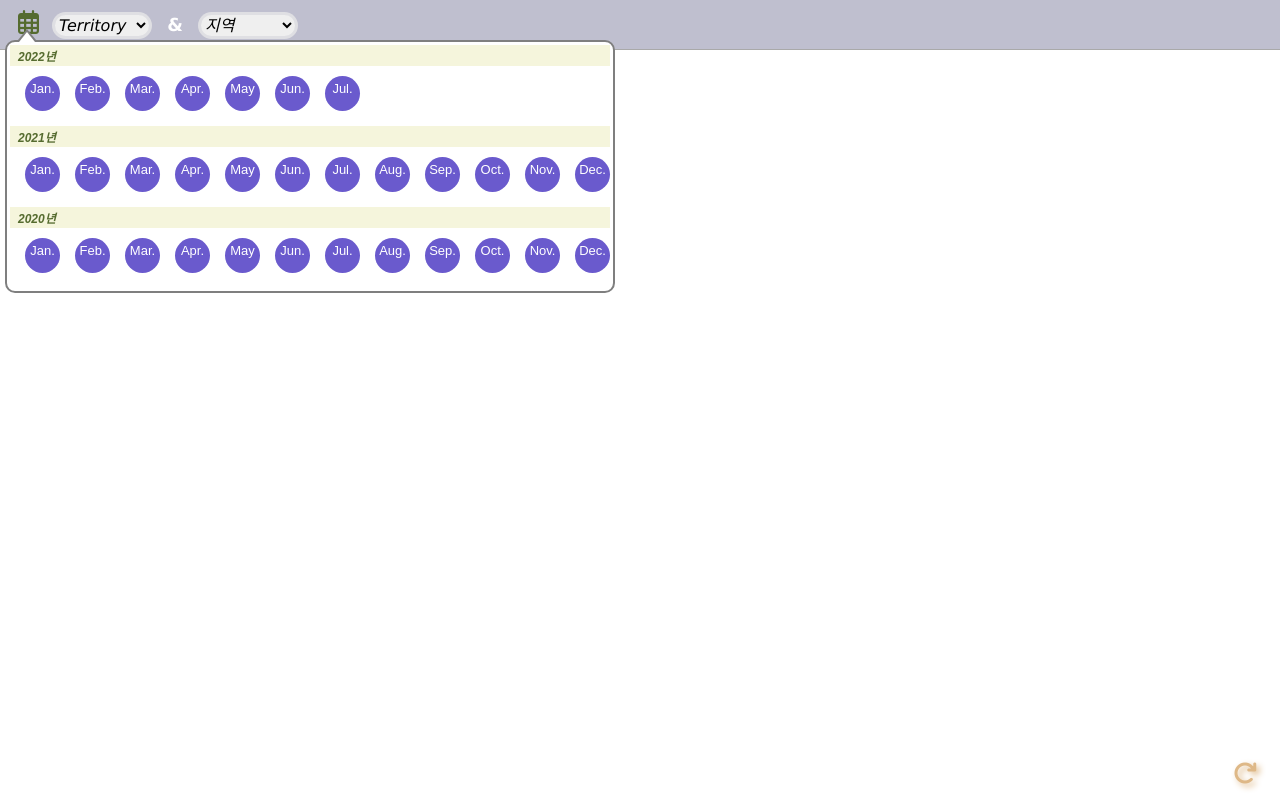
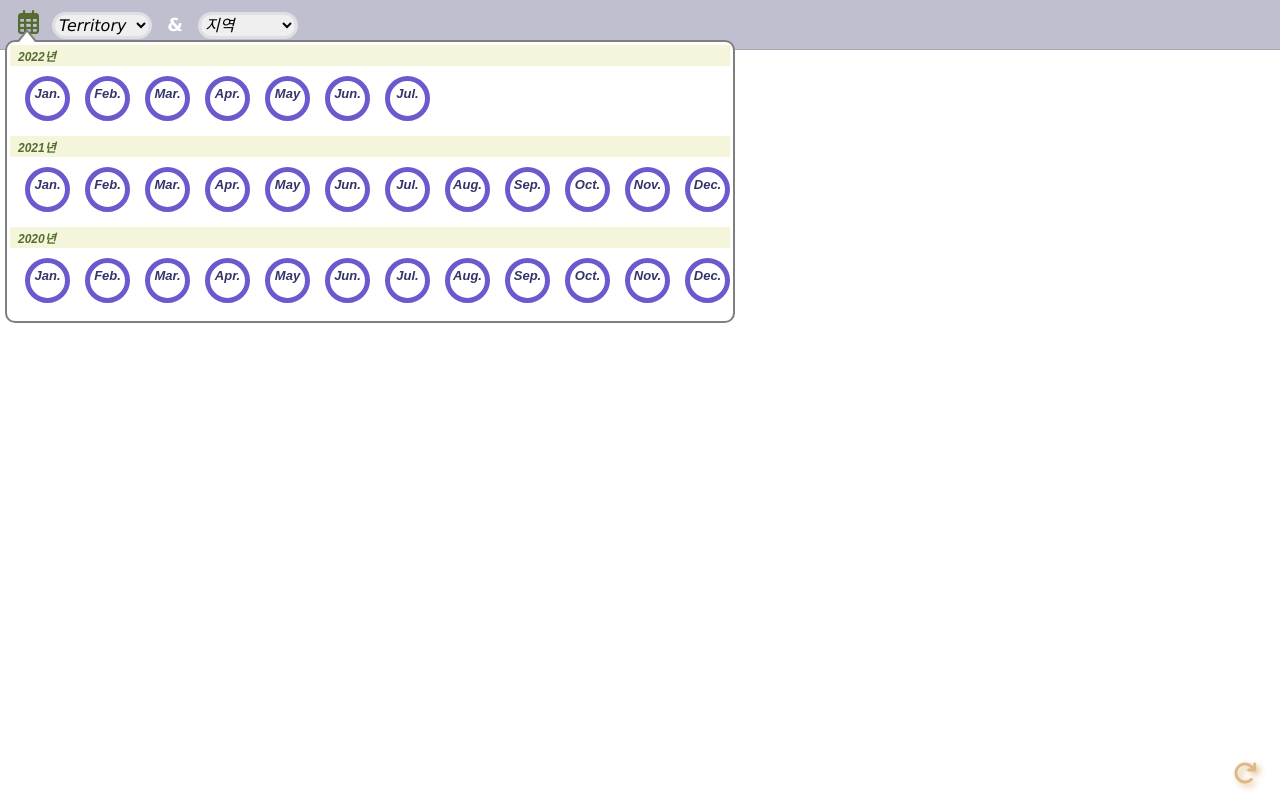
Before and after one commit to iQrU/salesData, a plain HTML site: page index.html in a window 1280 px wide. Both pictures are taken after a click on the icon 28 px from the left and 22 px from the top of the page. Drawn offline with Linux system fonts and the light colour scheme; no server answers.

Commit message:
Add files via upload

```diff
--- a/style.css
+++ b/style.css
@@ -141,11 +141,14 @@ svg {
   margin: 10px 0 15px 15px;
   padding: 5px;
   border-radius: 50%;
+  border: slateblue solid 5px;
+  font-style: italic;
+  font-weight: bold;
   font-size: 13px;
-  color: white;
-  background-color: slateblue;
+  color: #343468;
 }
 .ball:hover {
+  color: white;
   background-color: #343468;
 }
 
```
